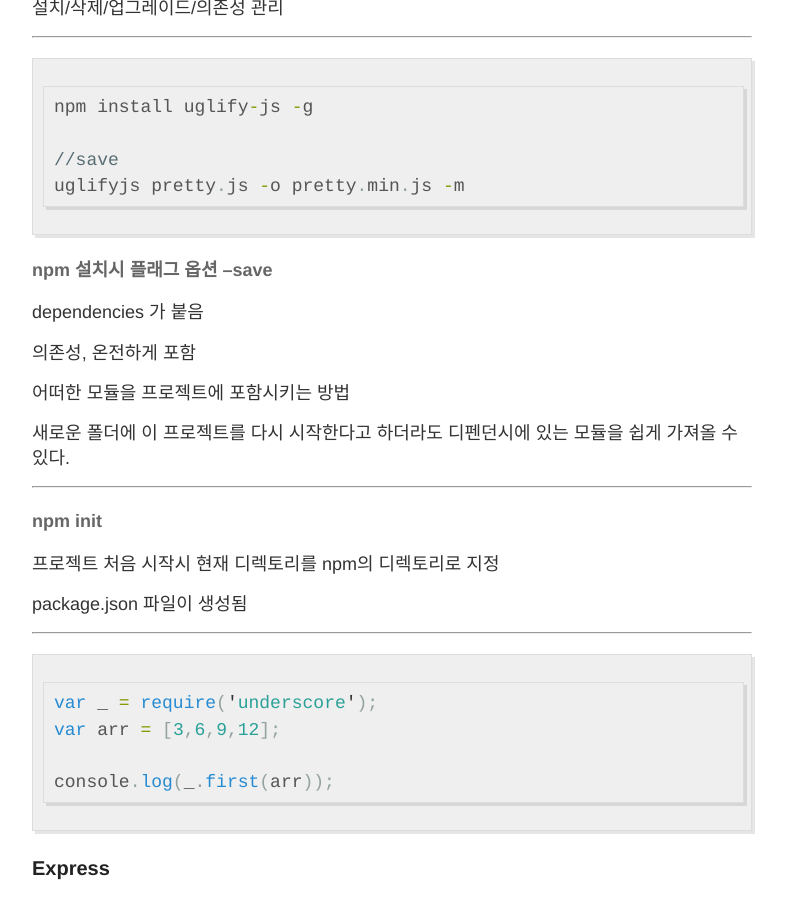
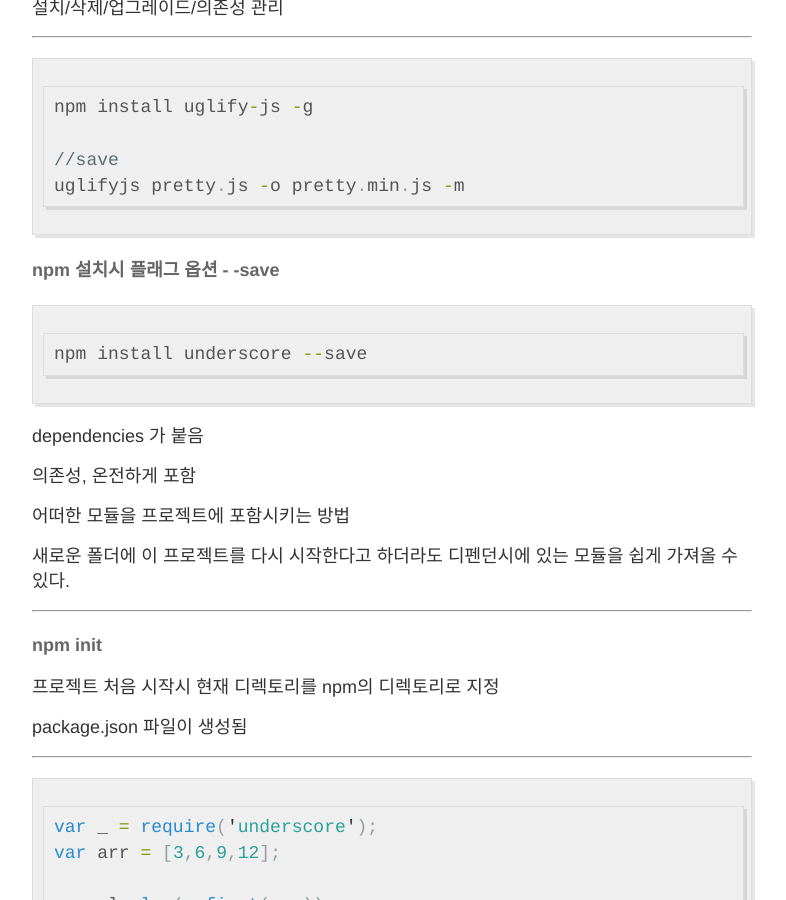
Before and after one commit to songssss/songssss.github.io, a Jekyll site: the page built from _posts/2017-05-22-nodejs.md, in a window 1280 px wide and 900 px high, scrolled down 2496 px. Shown: the whole window, without its empty margins (248-1034 px from the left). Built offline with Jekyll 4.4.1, drawn with Linux system fonts in a browser that asks for light colours; comment, search, counter and statistics services are not loaded.

Commit message:
edit post

````diff
--- a/_posts/2017-05-22-nodejs.md
+++ b/_posts/2017-05-22-nodejs.md
@@ -137,7 +137,11 @@ npm install uglify-js -g
 uglifyjs pretty.js -o pretty.min.js -m
 ```
 
-#### npm 설치시 플래그 옵션 --save
+#### npm 설치시 플래그 옵션 - -save
+
+```javascript
+npm install underscore --save
+```
 
 dependencies 가 붙음
 
@@ -166,6 +170,7 @@ var arr = [3,6,9,12];
 console.log(_.first(arr));
 ```
 
+---
 
 ### Express
 
````
